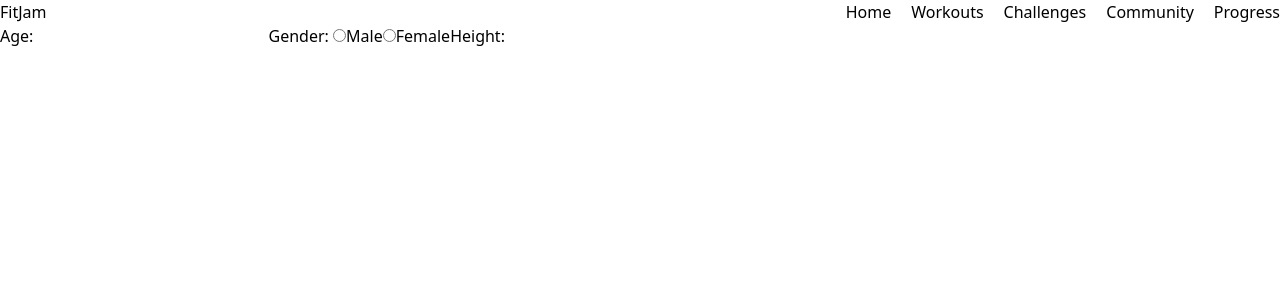
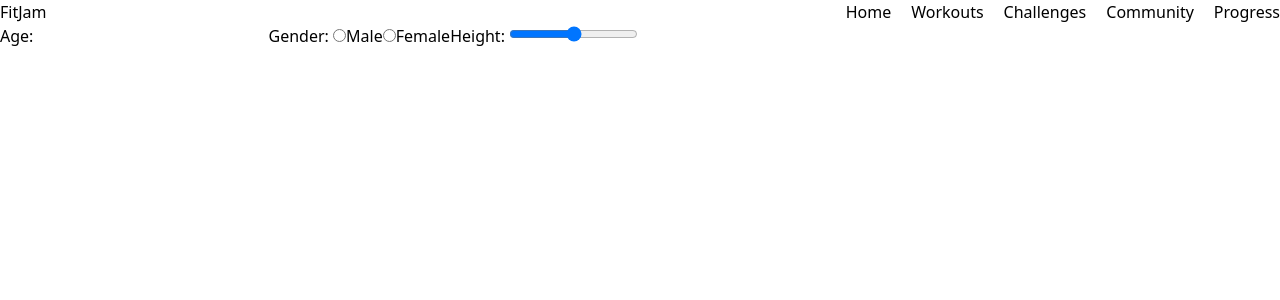
Before and after one commit to devmev10/fitjam, a Next.js app: page /getstarted in a window 1280 px wide. Shown: the top 300 px of the page. Built offline with nearby package versions, Linux system fonts and the light colour scheme.

Commit message:
update FormGetStarted.js

```diff
--- a/app/getstarted/FormGetStarted.js
+++ b/app/getstarted/FormGetStarted.js
@@ -32,7 +32,7 @@ export default function FormGetStarted() {
         Female
       </label>
       <label>
-        Height: <input type="" />
+        Height: <input type="range" />
       </label>
     </form>
   );
```
